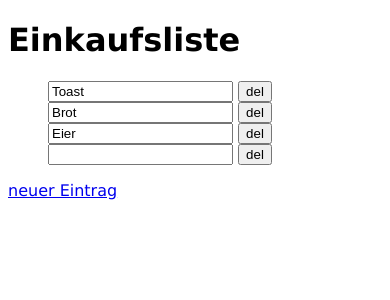
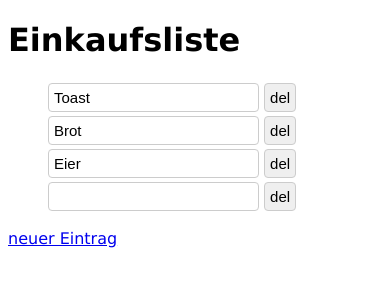
Before and after one commit to mgrundmo/Einkaufsliste, a Django app: page /shopping/ in a window 390 px wide. Shown: the top 300 px of the page. Run offline with Django 5.2, Linux system fonts and the light colour scheme.

Commit message:
layout updated for mobile device

```diff
--- a/einkaufsliste/settings.py
+++ b/einkaufsliste/settings.py
@@ -26,7 +26,8 @@ SECRET_KEY = 'django-insecure--y7@l(0kk6w=hr(=#+t03f3h&jom2+4nm%&vv$s1%xyfyp%j+!
 DEBUG = True
 
 ALLOWED_HOSTS = [
-    'mgrundmo.eu.pythonanywhere.com'
+    'mgrundmo.eu.pythonanywhere.com',
+    '127.0.0.1'
 ]
 
 
--- a/shopping/templates/shopping/layout.html
+++ b/shopping/templates/shopping/layout.html
@@ -7,6 +7,13 @@
             body {
                 font-family: Verdana, sans-serif;
             }
+            input[type=text], input[type=submit] {
+                font-size: 15px;
+                padding: 5px 5px;
+                margin: 2px 0;
+                border: 1px solid #ccc;
+                border-radius: 4px;
+            }
         </style>
         <title>Einkaufsliste</title>
     </head>
--- a/shopping/views.py
+++ b/shopping/views.py
@@ -7,6 +7,7 @@ def index(request):
     items = []
     # read existing shopping list from file
     liste = open("Einkaufsliste/shopping/list.txt", "r")
+    #liste = open("shopping/list.txt", "r")
     data = liste.read()
     # store items in list
     items = data.split("\n")
```
